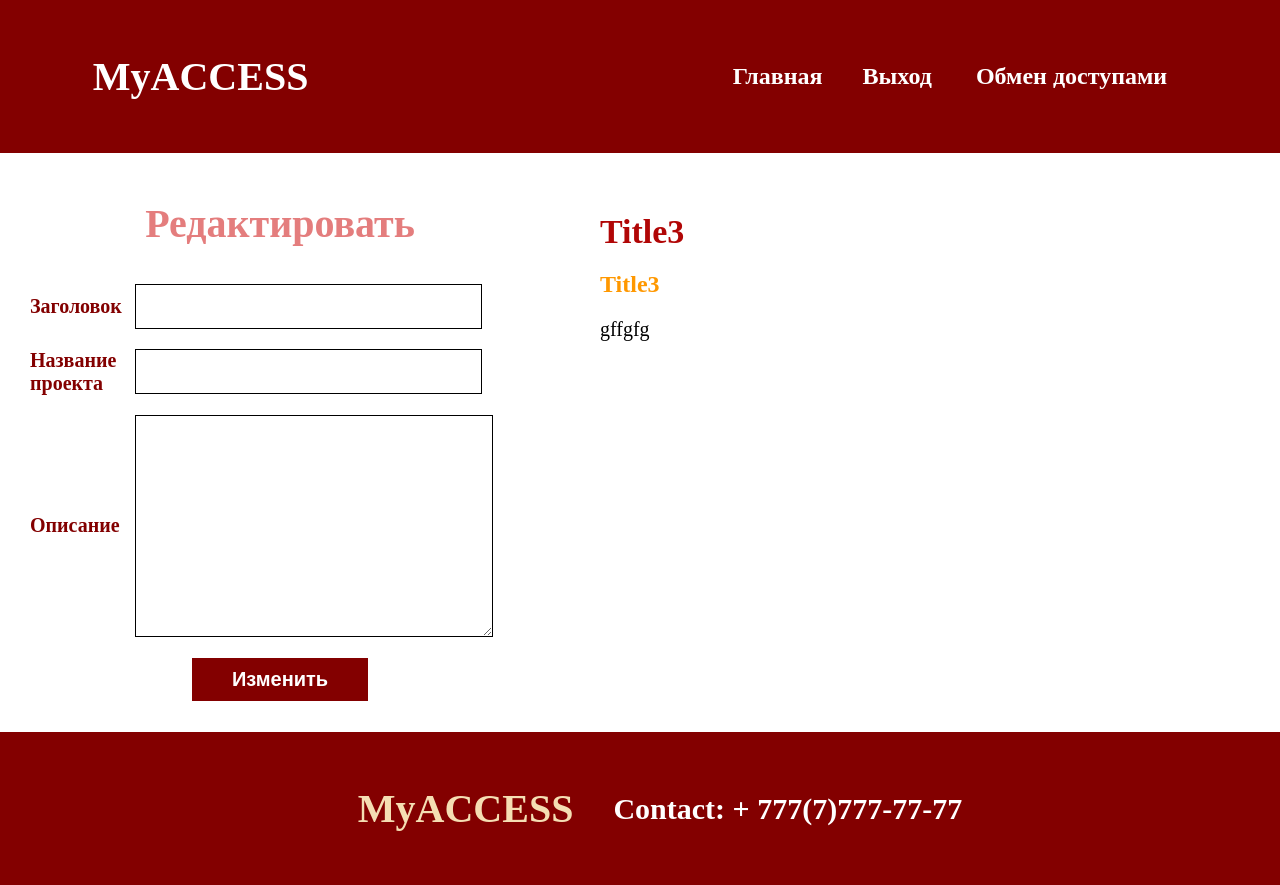
After one commit to as0004416/myaccess, a PHP site: page /edit_access.php?edit=7 in a window 1280 px wide. The commit adds this page. Run offline with PHP 8.4, Linux system fonts and the light colour scheme; a user stored in the database is signed in; data comes from the database, SQL or seed files in the repository.

Commit message:
added-edit-btn

```diff
--- a/ControllerGetAccess.php
+++ b/ControllerGetAccess.php
@@ -12,4 +12,10 @@ class ControllerGetAccess
             echo $new->getFromBD();
         }
     }
+    public function getAccess(){
+        require_once 'connectionDB.php';
+        require_once 'ModelGetAccess.php';
+        $new = new ModelGetAccess($mysql,$_SESSION['email']);
+        echo $new->getAccess();
+    }
 }
--- a/ModelGetAccess.php
+++ b/ModelGetAccess.php
@@ -25,10 +25,37 @@ INNER JOIN users_access ua ON access.id = ua.id_access
 INNER JOIN users u ON ua.id_users = u.id WHERE u.email = '$this->session'");
         for ($data = []; $row = mysqli_fetch_assoc($query); $data[] = $row) ;
         foreach ($data as $result) {
-            echo "<ul class='access-list'>" . "<div class='li-item-access-a'><a class='delete-access' href='?del={$result['id_access']}'>Удалить</a></div>" . "<div class='li-item-access'><li class='title'>" . $result['title'] .
+            echo "<ul class='access-list'>" . "<div class='li-item-access-a'><a class='delete-access' href='?del={$result['id_access']}'>Удалить</a><a class='delete-access' href='edit_access.php?edit={$result['id_access']}'>Изменить</a></div>" . "<div class='li-item-access'><li class='title'>" . $result['title'] .
                 "</li>" . "<li class='title-project'>" . $result['title_project'] . "</li>" .
                 "<li class='title_description'>" . $result['title_description'] . "</li></div>" .
                 "</ul><br>";
         }
     }
+
+    public function getAccess()
+    {
+        $mysql = $this->mysql;
+        if (isset($_GET['edit'])) {
+            $id = $_GET['edit'];
+            $query = "SELECT * FROM access WHERE id=$id";
+            $result = mysqli_query($mysql, $query) or die("Ошибка " . mysqli_error($mysql));
+        }
+        $query = mysqli_query($this->mysql, "SELECT * FROM access
+INNER JOIN users_access ua ON access.id = ua.id_access
+INNER JOIN users u ON ua.id_users = u.id WHERE u.email = '$this->session' and access.id = '$id'");
+        for ($data = []; $row = mysqli_fetch_assoc($query); $data[] = $row) ;
+        foreach ($data as $result) {
+            $id_access = $result['id_access'];
+            echo "<div class='content-access'><div class='edit-title'>".$result['title'] . "</div><div class='edit-title_project'>" . $result['title_project'] . "</div><div class='edit-title_description'> " . $result['title_description']."</div></div>";
+        }
+        if (!empty($_POST['title']) || !empty($_POST['title_project']) || !empty($_POST['description'])) {
+            $title = $_POST['title'];
+            $title_project = $_POST['title_project'];
+            $title_description = $_POST['description'];
+            $query = mysqli_query($this->mysql, "UPDATE access SET title = '$title',title_project = '$title_project',title_description = '$title_description' WHERE id = '$id_access'") or die("Ошибка " . mysqli_error($mysql));
+            if ($query) {
+                header("Location: edit_access.php?edit=$id_access");
+            }
+        }
+    }
 }
--- a/css/style.css
+++ b/css/style.css
@@ -169,6 +169,7 @@ ul.access-list {
     padding: 10px;
 }
 a.delete-access {
+    margin: 3px;
     background: #830000;
     font-weight: bold;
     font-size: 20px;
@@ -207,6 +208,9 @@ a.delete-access {
 }
 li {
     list-style: none;
+}
+.content-edit {
+    display: flex;
 }
 .column-access{
     display: flex;
@@ -288,3 +292,26 @@ input[type="checkbox"] {
 .access-list-item {
     padding: 0 20px;
 }
+.content-access {
+    display: flex;
+    flex-direction: column;
+    padding: 20px;
+}
+.edit-title {
+    padding: 20px 0;
+    font-size: 34px;
+    color: #b10606;
+    font-weight: bold;
+}
+.edit-title_project {
+    font-size: 24px;
+    padding: 0 0 20px 0;
+    color: #ff9800;
+    font-weight: bold;
+}
+.content-accesses {
+    display: flex;
+}
+.edit-title_description {
+    font-size: 20px;
+}
--- /dev/null
+++ b/edit_access.php
@@ -0,0 +1,41 @@
+<?php
+require_once 'header.php';
+require_once 'ControllerGetAccess.php';
+?>
+<div class="content-edit">
+    <?php if (!empty($_SESSION['email'])) { ?>
+        <div class="content-item">
+            <h1>Редактировать</h1>
+            <form action="" method="post" name="form_edit_access">
+                <div class="lab-form">
+                    <label>Заголовок</label>
+                    <input type="text" name="title">
+                </div>
+                <div class="lab-form">
+                    <label>Название проекта</label>
+                    <input type="text" name="title_project">
+                </div>
+                <div class="lab-form">
+                    <label>Описание</label>
+                    <textarea type="text" name="description"></textarea>
+                </div>
+                <div class="btn">
+                    <input type="submit" name="btn_submit" value="Изменить">
+                </div>
+            </form>
+        </div>
+    <?php } else { ?>
+        <a href="authorization.php">
+            <div class="error-access">Пожалуйста авторизуйтесь...</div>
+        </a>
+    <?php } ?>
+    <div class="content-item project">
+        <?php
+        $new = new ControllerGetAccess();
+        $new->getAccess();
+        ?>
+    </div>
+</div>
+<?php
+require_once 'footer.php';
+?>
--- a/success_auth.php
+++ b/success_auth.php
@@ -6,7 +6,7 @@ $new = new ControllerAuthorization();
 echo $new->index();
 ?>
 <?php if (!empty($_SESSION['email'])) { ?>
-    <div class="content-access">
+    <div class="content-accesses">
     <div class="content-item">
         <h1>Add MyACCESSES</h1>
         <form action="check_access.php" method="post" name="form_auth">
```
